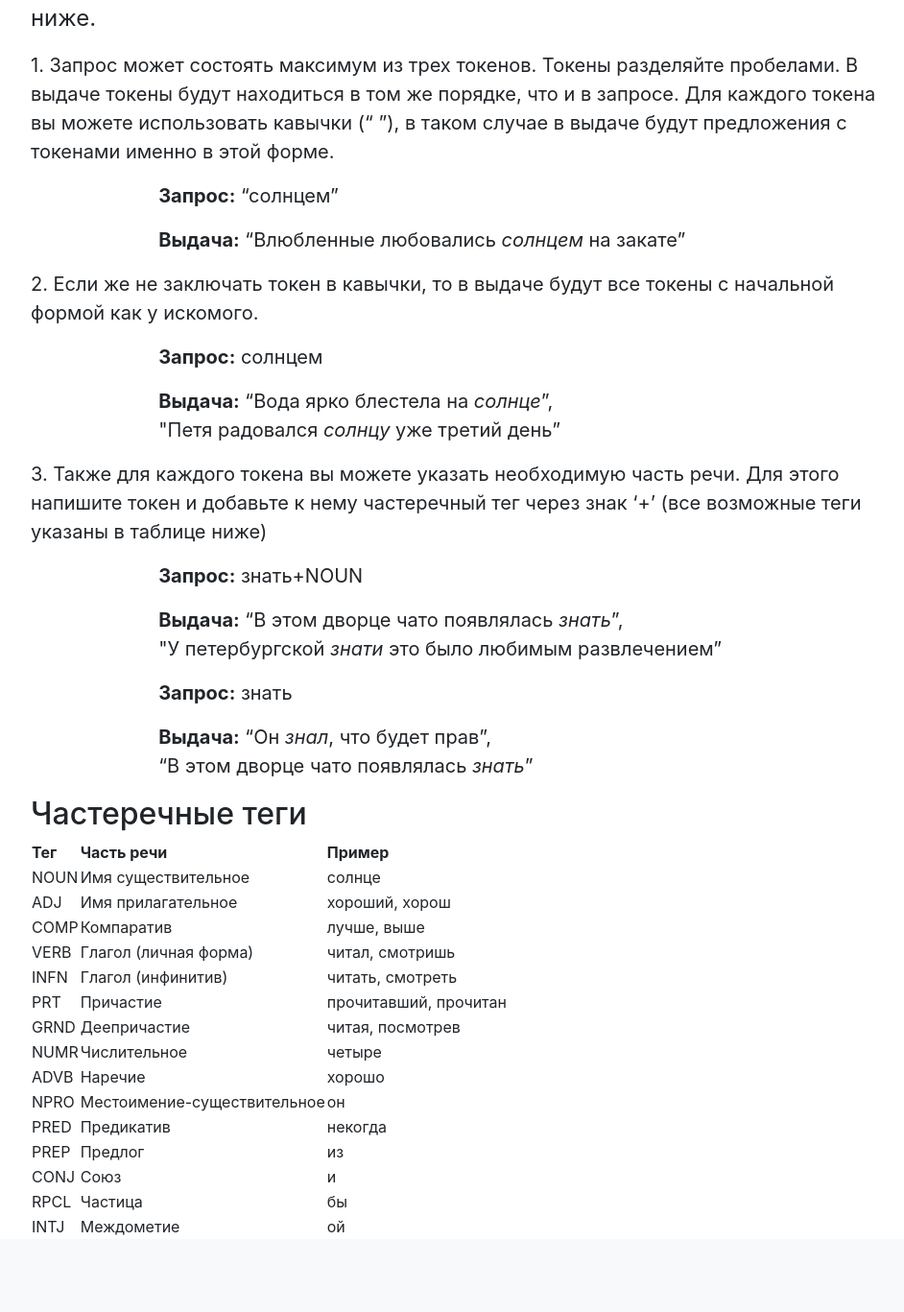
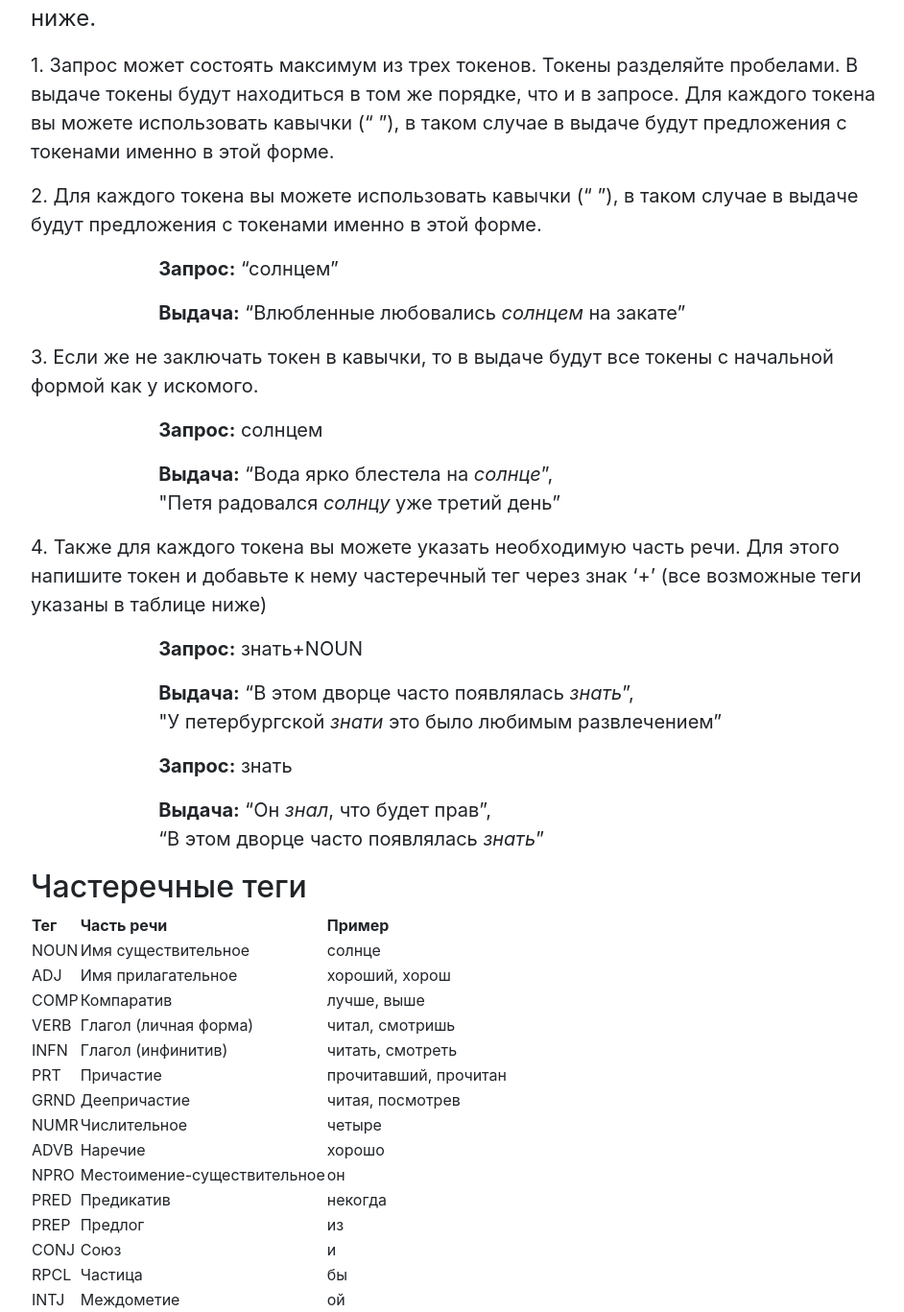
Before and after one commit to ShermanKsenia/Poem-Corpora, a Flask app: page /rules in a window 1280 px wide. Shown: the part 147-1514 px from the top of the page at 96% size, without its empty margins (164-1106 px from the left). Before the commit the page ends 1434 px from the top, so only its background shows below. Run offline with Flask 2, Linux system fonts and the light colour scheme; some libraries are stand-ins or nearby versions.

Commit message:
Update rules.html

```diff
--- a/flaskProject/templates/rules.html
+++ b/flaskProject/templates/rules.html
@@ -7,26 +7,28 @@
         <p style="font-size: 20px">1. Запрос может состоять максимум из трех токенов. Токены разделяйте пробелами. В выдаче токены будут находиться в том же порядке, что и в запросе.
             Для каждого токена вы можете использовать кавычки (“ ”), в таком случае в выдаче будут предложения с токенами именно в этой форме.
             </p>
+        <p style="font-size: 20px">2. Для каждого токена вы можете использовать кавычки (“ ”), в таком случае в выдаче будут предложения с токенами именно в этой форме.
+            </p>
         <div style="width: 70%; margin: auto">
             <p style="font-size: 20px"><span style="font-weight: bold">Запрос:</span> “солнцем”</p>
             <p style="font-size: 20px"><span style="font-weight: bold">Выдача:</span> “Влюбленные любовались <span style="font-style: italic;">солнцем</span> на закате”</p>
         </div>
-        <p style="font-size: 20px">2. Если же не заключать токен в кавычки, то в выдаче будут все токены с начальной формой как у искомого.
+        <p style="font-size: 20px">3. Если же не заключать токен в кавычки, то в выдаче будут все токены с начальной формой как у искомого.
             </p>
         <div style="width: 70%; margin: auto">
             <p style="font-size: 20px"><span style="font-weight: bold">Запрос:</span> солнцем </p>
             <p style="font-size: 20px"><span style="font-weight: bold">Выдача:</span> “Вода ярко блестела на <span style="font-style: italic;">солнце</span>”, <br>
                 "Петя радовался <span style="font-style: italic;">солнцу</span> уже третий день”</p>
         </div>
-        <p style="font-size: 20px">3. Также для каждого токена вы можете указать необходимую часть речи. Для этого напишите токен и добавьте к нему частеречный тег через знак ‘+’ (все возможные теги указаны в таблице ниже)
+        <p style="font-size: 20px">4. Также для каждого токена вы можете указать необходимую часть речи. Для этого напишите токен и добавьте к нему частеречный тег через знак ‘+’ (все возможные теги указаны в таблице ниже)
             </p>
         <div style="width: 70%; margin: auto">
             <p style="font-size: 20px"><span style="font-weight: bold">Запрос:</span> знать+NOUN </p>
-            <p style="font-size: 20px"><span style="font-weight: bold">Выдача:</span> “В этом дворце чато появлялась <span style="font-style: italic;">знать</span>”, <br>
+            <p style="font-size: 20px"><span style="font-weight: bold">Выдача:</span> “В этом дворце часто появлялась <span style="font-style: italic;">знать</span>”, <br>
                 "У петербургской <span style="font-style: italic;">знати</span> это было любимым развлечением”</p>
             <p style="font-size: 20px"><span style="font-weight: bold">Запрос:</span> знать</p>
             <p style="font-size: 20px"><span style="font-weight: bold">Выдача:</span> “Он <span style="font-style: italic;">знал</span>, что будет прав”, <br>
-                “В этом дворце чато появлялась <span style="font-style: italic;">знать</span>”
+                “В этом дворце часто появлялась <span style="font-style: italic;">знать</span>”
         </div>
         <h2>Частеречные теги</h2>
             <table id="tags">
```
